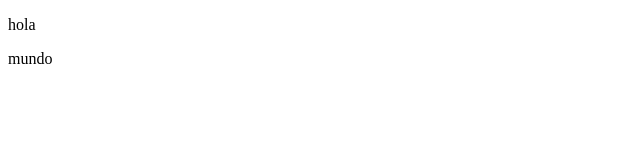
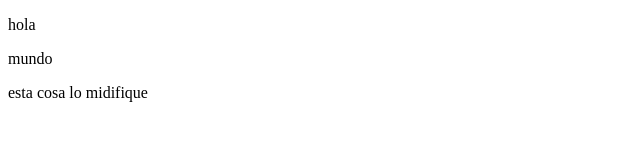
Before and after one commit to arthur15122/proyecto1, a plain HTML site: page index2.html in a window 1280 px wide. Shown: the whole page, without its empty margins (0-640 px from the left). Drawn offline with Linux system fonts and the light colour scheme.

```diff
--- a/index2.html
+++ b/index2.html
@@ -8,6 +8,6 @@
 <body>
     <p> hola</p>
     <p> mundo </p>
-
+    <hi> esta cosa lo midifique</hi>
 </body>
 </html>
```
